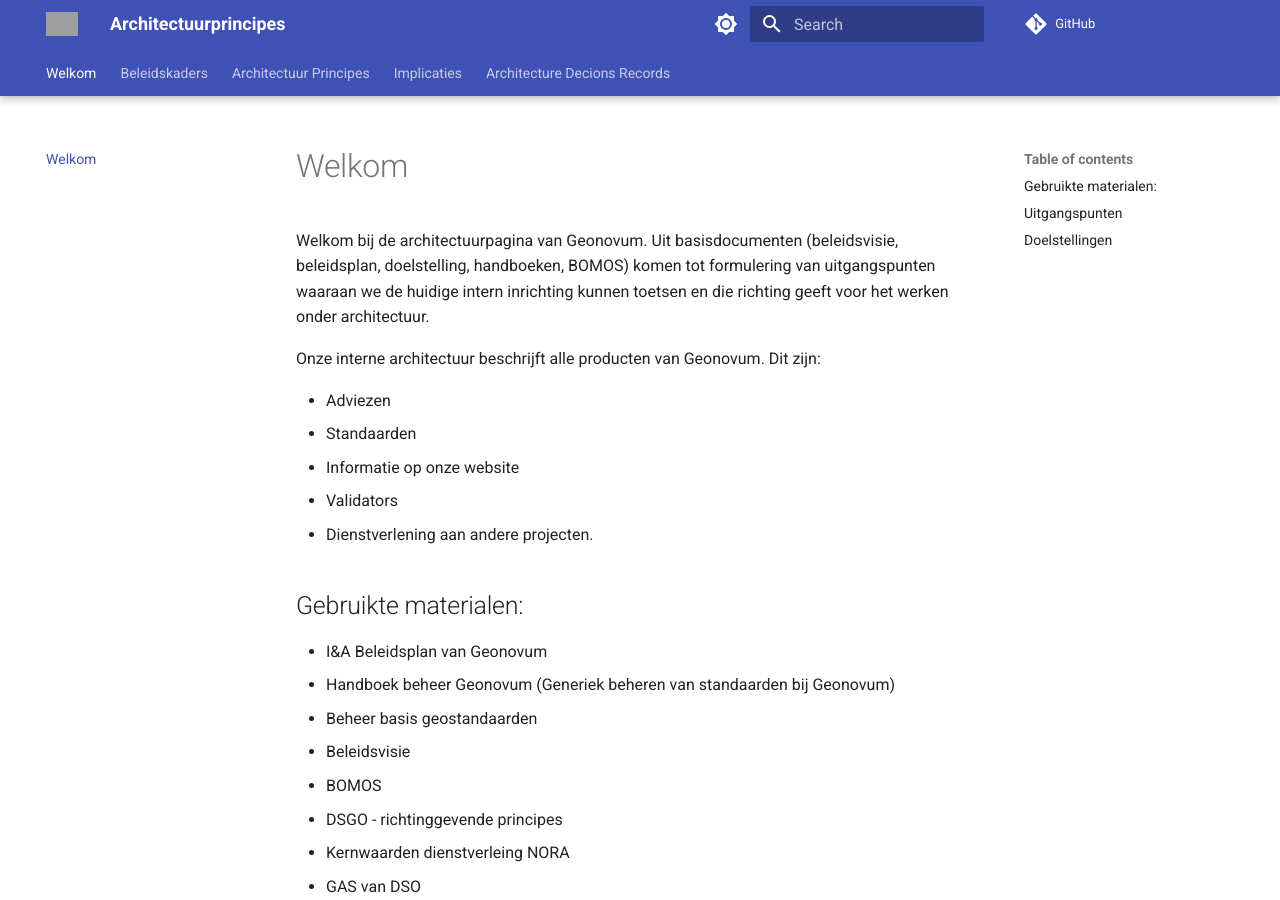
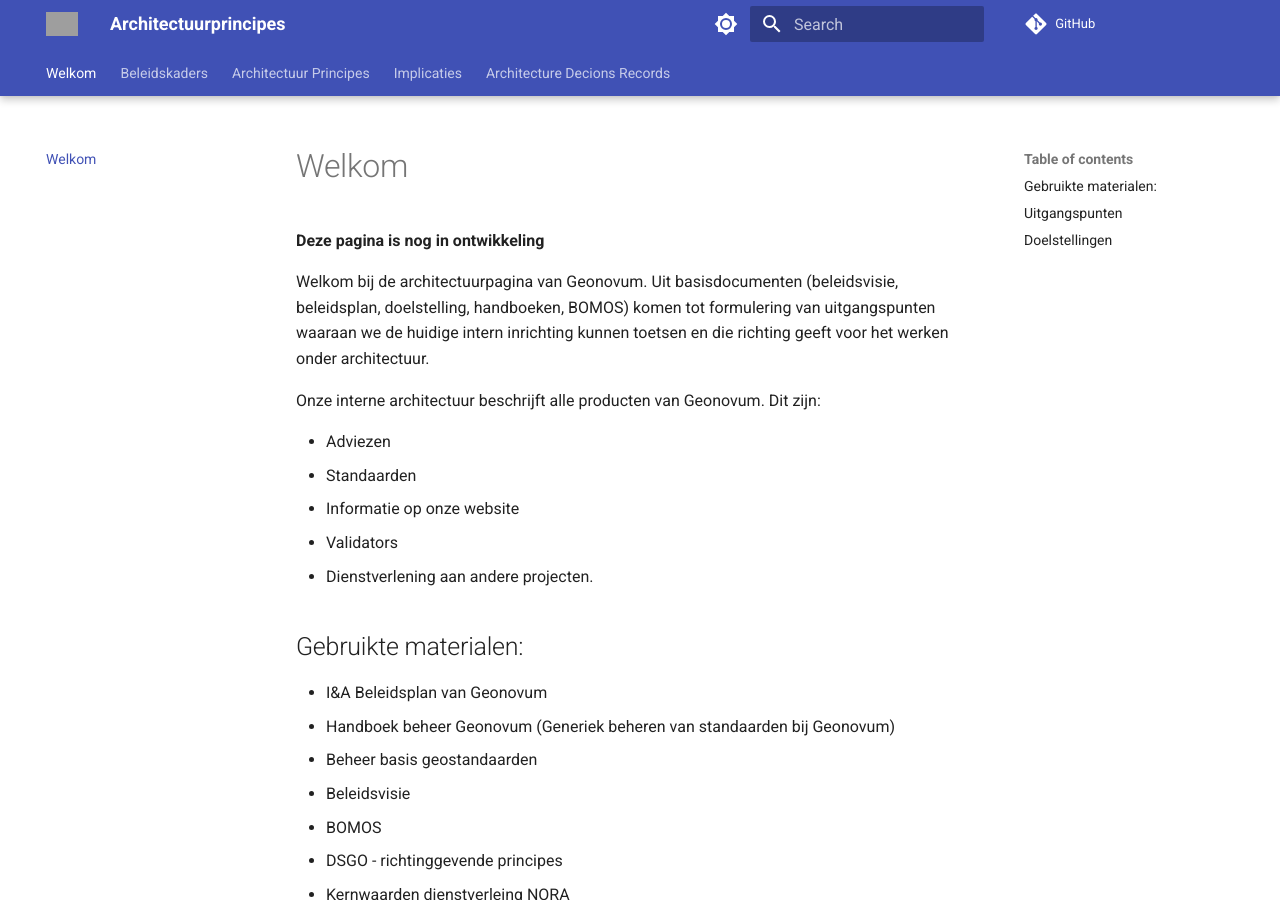
Before and after one commit to Geonovum/geonovum-architectuur, an MkDocs documentation site: the page built from docs/index.md, in a window 1280 px wide and 900 px high. Built offline with MkDocs 1.6.1 and Material for MkDocs 9.7.7, drawn with Linux system fonts in a browser that asks for light colours; comment, search, counter and statistics services are not loaded; grey boxes are pictures that could not be loaded.

```diff
--- a/docs/index.md
+++ b/docs/index.md
@@ -1,4 +1,6 @@
 # Welkom
+
+**Deze pagina is nog in ontwikkeling**
 
 Welkom bij de architectuurpagina van Geonovum. Uit basisdocumenten (beleidsvisie, beleidsplan, doelstelling, handboeken, BOMOS) komen tot formulering van uitgangspunten waaraan we de huidige intern inrichting kunnen toetsen en die richting geeft voor het werken onder architectuur.
 
```
